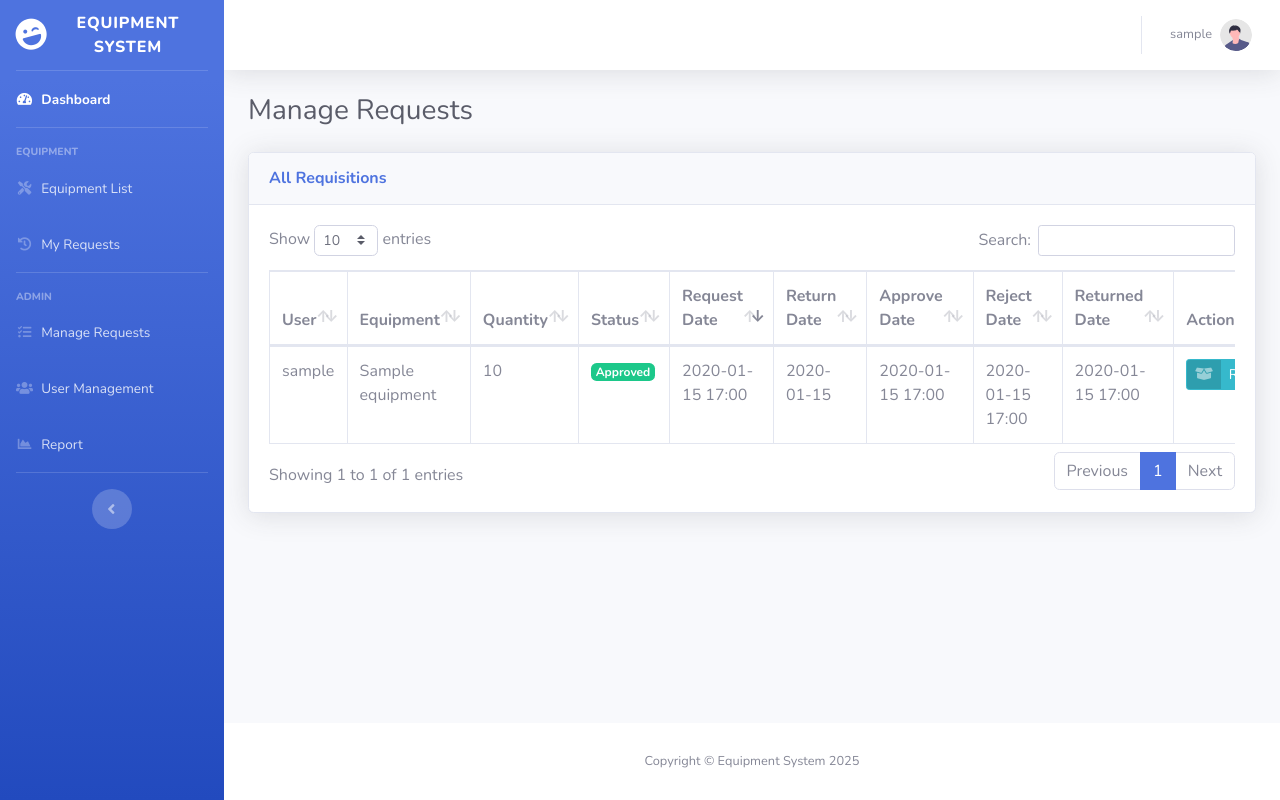
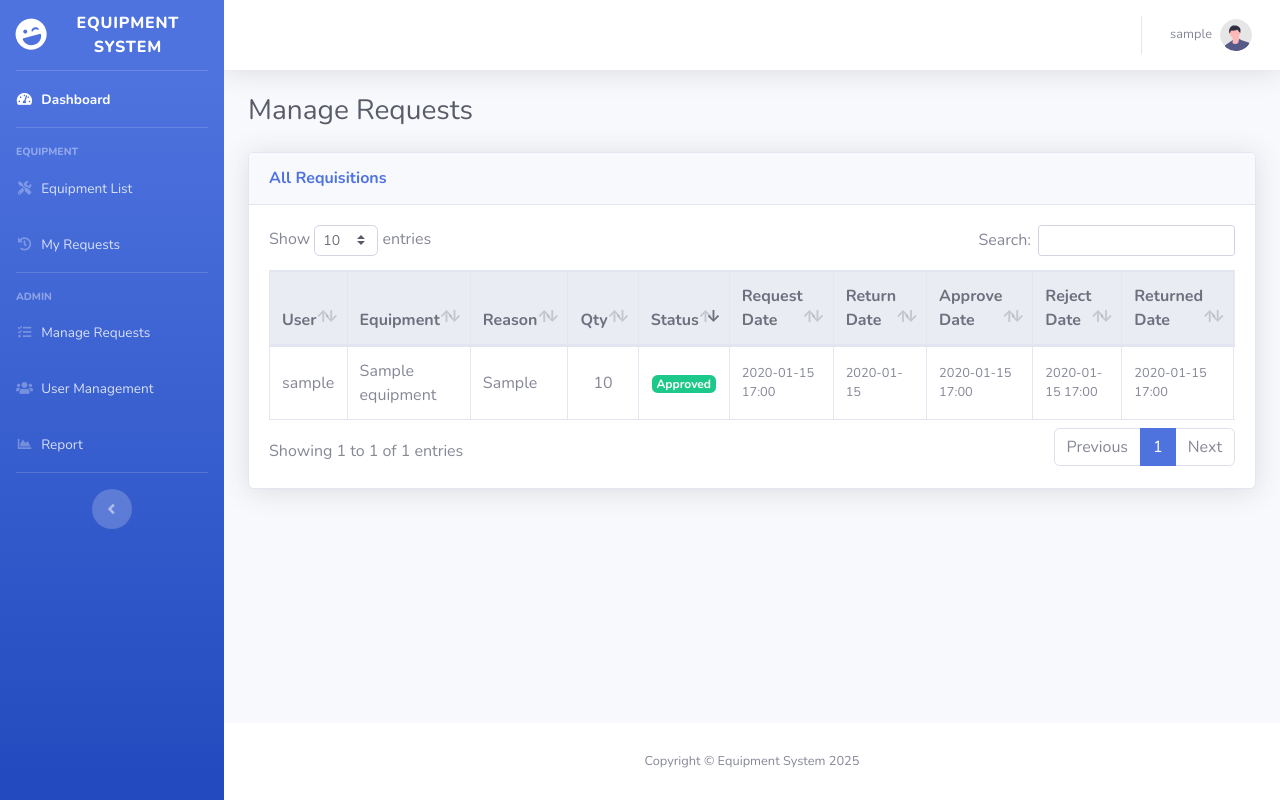
Before and after one commit to oat2535/Equipment-System, a Django app: page /manage-requests/ in a window 1280 px wide. Run offline with Django 5.2, Linux system fonts and the light colour scheme; a user stored in the database is signed in; tables that the repository leaves empty hold one stand-in row (values such as "Sample post"); some libraries are stand-ins or nearby versions.

Commit message:
Update manage requests table with Reason column and formatting

```diff
--- a/templates/manage_requests.html
+++ b/templates/manage_requests.html
@@ -18,28 +18,30 @@
     </div>
     <div class="card-body">
         <div class="table-responsive">
-            <table class="table table-bordered" id="dataTable" width="100%" cellspacing="0">
-                <thead>
+            <table class="table table-bordered table-hover" id="dataTable" width="100%" cellspacing="0">
+                <thead class="thead-light">
                     <tr>
-                        <th>User</th>
-                        <th>Equipment</th>
-                        <th>Quantity</th>
-                        <th>Status</th>
-                        <th>Request Date</th>
-                        <th>Return Date</th>
-                        <th>Approve Date</th>
-                        <th>Reject Date</th>
-                        <th>Returned Date</th>
-                        <th>Actions</th>
+                        <th style="width: 10%;">User</th>
+                        <th style="width: 15%;">Equipment</th>
+                        <th style="width: 15%;">Reason</th>
+                        <th style="width: 5%;" class="text-center">Qty</th>
+                        <th style="width: 10%;" class="text-center">Status</th>
+                        <th style="width: 10%;">Request Date</th>
+                        <th style="width: 10%;">Return Date</th>
+                        <th style="width: 10%;">Approve Date</th>
+                        <th style="width: 10%;">Reject Date</th>
+                        <th style="width: 10%;">Returned Date</th>
+                        <th style="width: 5%;" class="text-center">Actions</th>
                     </tr>
                 </thead>
                 <tbody>
                     {% for req in requisitions %}
                     <tr>
-                        <td>{{ req.user.username }}</td>
-                        <td>{{ req.equipment.name }}</td>
-                        <td>{{ req.quantity }}</td>
-                        <td>
+                        <td class="align-middle">{{ req.user.username }}</td>
+                        <td class="align-middle">{{ req.equipment.name }}</td>
+                        <td class="align-middle" title="{{ req.reason|default:'' }}">{{ req.reason|default:"-"|truncatechars:20 }}</td>
+                        <td class="align-middle text-center">{{ req.quantity }}</td>
+                        <td class="align-middle text-center">
                             {% if req.status == 'PENDING' %}
                                 <span class="badge badge-warning">Pending</span>
                             {% elif req.status == 'APPROVED' %}
@@ -50,14 +52,15 @@
                                 <span class="badge badge-info">Returned</span>
                             {% endif %}
                         </td>
-                        <td>{{ req.date|date:"Y-m-d H:i" }}</td>
-                        <td>{{ req.return_date|date:"Y-m-d"|default:"-" }}</td>
-                        <td>{{ req.approve_date|date:"Y-m-d H:i"|default:"-" }}</td>
-                        <td>{{ req.reject_date|date:"Y-m-d H:i"|default:"-" }}</td>
-                        <td>{{ req.actual_return_date|date:"Y-m-d H:i"|default:"-" }}</td>
-                        <td>
+                        <td class="align-middle small">{{ req.date|date:"Y-m-d H:i" }}</td>
+                        <td class="align-middle small">{{ req.return_date|date:"Y-m-d"|default:"-" }}</td>
+                        <td class="align-middle small">{{ req.approve_date|date:"Y-m-d H:i"|default:"-" }}</td>
+                        <td class="align-middle small">{{ req.reject_date|date:"Y-m-d H:i"|default:"-" }}</td>
+                        <td class="align-middle small">{{ req.actual_return_date|date:"Y-m-d H:i"|default:"-" }}</td>
+                        <td class="align-middle text-center">
+                            <div class="d-flex justify-content-center">
                             {% if req.status == 'PENDING' %}
-                            <a href="{% url 'approve_request' req.id %}" class="btn btn-success btn-sm btn-circle" title="Approve">
+                            <a href="{% url 'approve_request' req.id %}" class="btn btn-success btn-sm btn-circle mr-1" title="Approve">
                                 <i class="fas fa-check"></i>
                             </a>
                             <a href="{% url 'reject_request' req.id %}" class="btn btn-danger btn-sm btn-circle" title="Reject">
@@ -71,12 +74,12 @@
                                 <span class="text">Receive</span>
                             </a>
                             {% endif %}
+                            </div>
                         </td>
                     </tr>
                     {% empty %}
                     <tr>
-                        <!-- DataTable handles empty state, or keep for no-js fallback, but colspan must match columns=10 -->
-                        <td colspan="10" class="text-center">No requests found.</td>
+                        <td colspan="11" class="text-center">No requests found.</td>
                     </tr>
                     {% endfor %}
                 </tbody>
```
